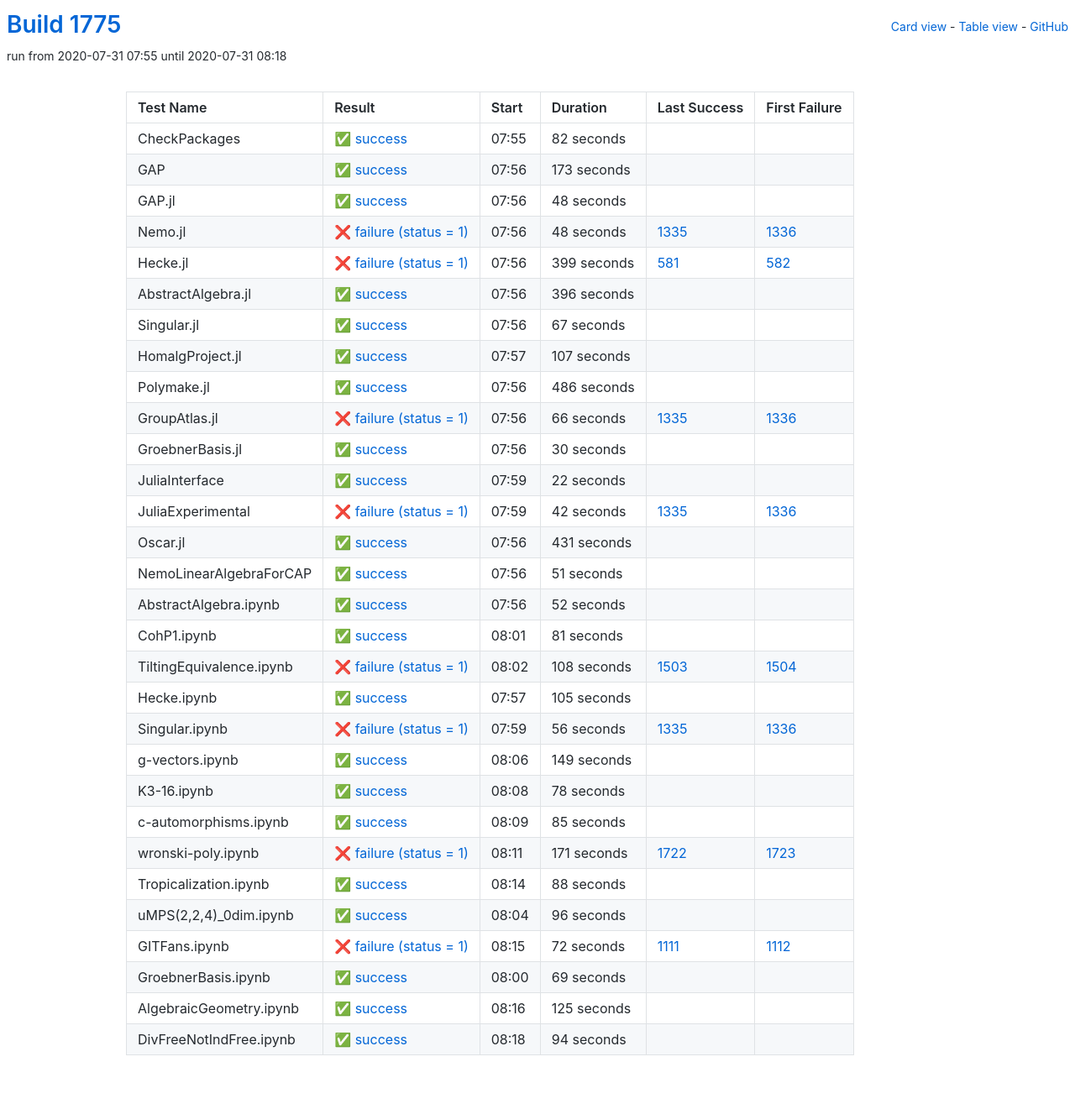
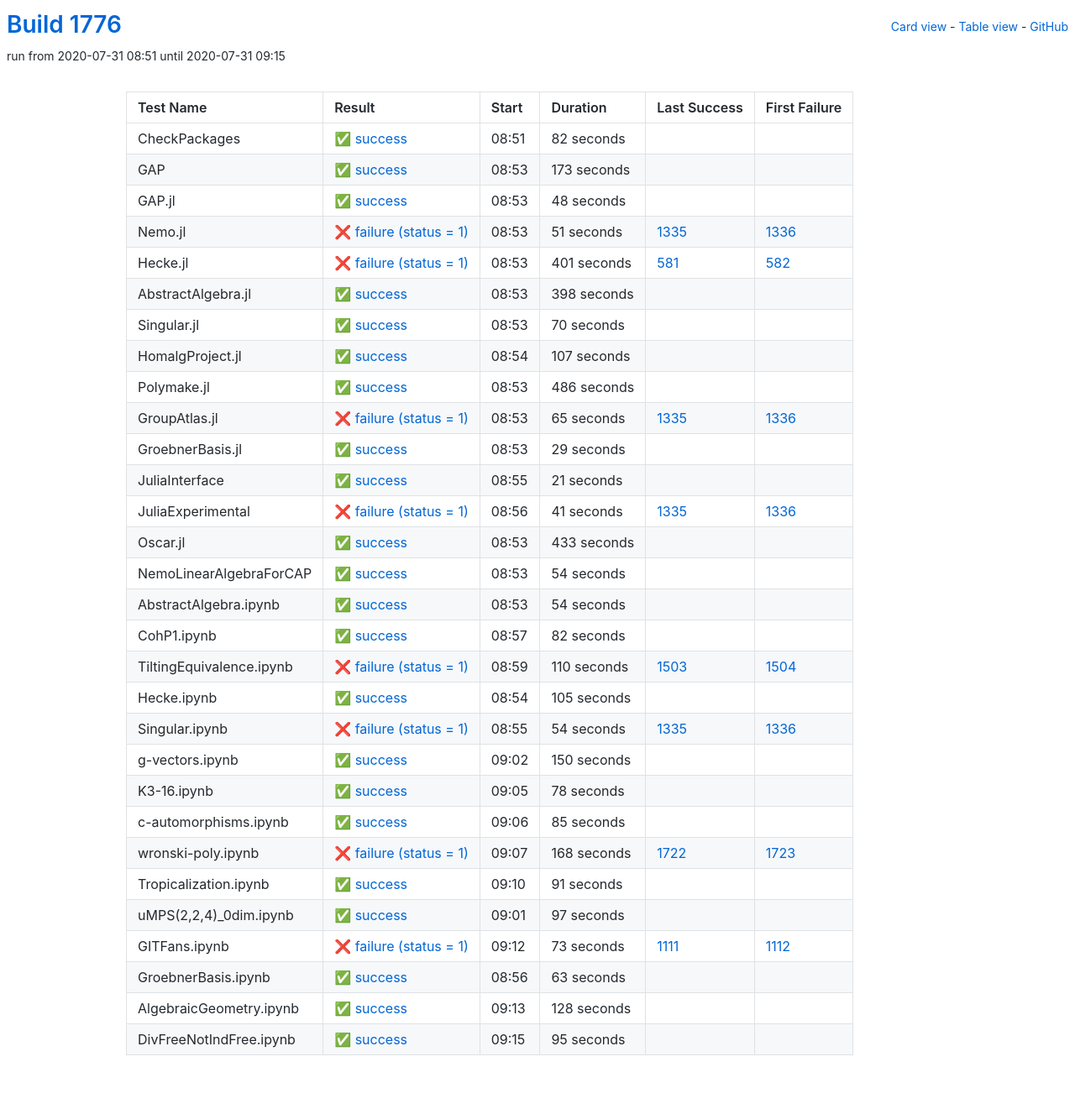
Before and after one commit to oscar-system/oscar-ci-status-1.4, a Jekyll site: the page built from table.html, in a window 1280 px wide. Shown: the whole page at 84% size. Built offline with Jekyll 4.4.1, drawn with Linux system fonts in a browser that asks for light colours.

Commit message:
Build #1776

```diff
--- a/_data/ci.yml
+++ b/_data/ci.yml
@@ -1,6 +1,6 @@
 ---
-build: 1775
-build_url: https://oscarci.mathematik.uni-kl.de/job/oscar-julia-1.4/1775/
+build: 1776
+build_url: https://oscarci.mathematik.uni-kl.de/job/oscar-julia-1.4/1776/
 job: oscar-julia-1.4
 organization: oscar-system
 repo: oscar-ci-status-1.4
@@ -8,8 +8,8 @@ repourl: https://github.com/oscar-system/oscar-ci-status-1.4
 tests:
 - name: CheckPackages
   id: checkpackages
-  log: https://oscarci.mathematik.uni-kl.de/job/oscar-julia-1.4/1775/artifact/logs/build-1775/CheckPackages.log
-  start: 2020-07-31 07:55
+  log: https://oscarci.mathematik.uni-kl.de/job/oscar-julia-1.4/1776/artifact/logs/build-1776/CheckPackages.log
+  start: 2020-07-31 08:51
   success: true
   exitcode: 0
   status: success
@@ -20,8 +20,8 @@ tests:
   first_failure_url:
 - name: GAP
   id: gap
-  log: https://oscarci.mathematik.uni-kl.de/job/oscar-julia-1.4/1775/artifact/logs/build-1775/GAP.log
-  start: 2020-07-31 07:56
+  log: https://oscarci.mathematik.uni-kl.de/job/oscar-julia-1.4/1776/artifact/logs/build-1776/GAP.log
+  start: 2020-07-31 08:53
   success: true
   exitcode: 0
   status: success
@@ -32,8 +32,8 @@ tests:
   first_failure_url:
 - name: GAP.jl
   id: gap-jl
-  log: https://oscarci.mathematik.uni-kl.de/job/oscar-julia-1.4/1775/artifact/logs/build-1775/GAP.jl.log
-  start: 2020-07-31 07:56
+  log: https://oscarci.mathematik.uni-kl.de/job/oscar-julia-1.4/1776/artifact/logs/build-1776/GAP.jl.log
+  start: 2020-07-31 08:53
   success: true
   exitcode: 0
   status: success
@@ -44,56 +44,56 @@ tests:
   first_failure_url:
 - name: Nemo.jl
   id: nemo-jl
-  log: https://oscarci.mathematik.uni-kl.de/job/oscar-julia-1.4/1775/artifact/logs/build-1775/Nemo.jl.log
-  start: 2020-07-31 07:56
+  log: https://oscarci.mathematik.uni-kl.de/job/oscar-julia-1.4/1776/artifact/logs/build-1776/Nemo.jl.log
+  start: 2020-07-31 08:53
   success: false
   exitcode: 1
   status: failure
-  duration: 48
+  duration: 51
   last_success: 1335
   last_success_url: https://oscarci.mathematik.uni-kl.de/job/oscar-julia-1.4/1335/
   first_failure: 1336
   first_failure_url: https://oscarci.mathematik.uni-kl.de/job/oscar-julia-1.4/1336/
 - name: Hecke.jl
   id: hecke-jl
-  log: https://oscarci.mathematik.uni-kl.de/job/oscar-julia-1.4/1775/artifact/logs/build-1775/Hecke.jl.log
-  start: 2020-07-31 07:56
+  log: https://oscarci.mathematik.uni-kl.de/job/oscar-julia-1.4/1776/artifact/logs/build-1776/Hecke.jl.log
+  start: 2020-07-31 08:53
   success: false
   exitcode: 1
   status: failure
-  duration: 399
+  duration: 401
   last_success: 581
   last_success_url: https://oscarci.mathematik.uni-kl.de/job/oscar-julia-1.4/581/
   first_failure: 582
   first_failure_url: https://oscarci.mathematik.uni-kl.de/job/oscar-julia-1.4/582/
 - name: AbstractAlgebra.jl
   id: abstractalgebra-jl
-  log: https://oscarci.mathematik.uni-kl.de/job/oscar-julia-1.4/1775/artifact/logs/build-1775/AbstractAlgebra.jl.log
-  start: 2020-07-31 07:56
+  log: https://oscarci.mathematik.uni-kl.de/job/oscar-julia-1.4/1776/artifact/logs/build-1776/AbstractAlgebra.jl.log
+  start: 2020-07-31 08:53
   success: true
   exitcode: 0
   status: success
-  duration: 396
+  duration: 398
   last_success: false
   last_success_url:
   first_failure: false
   first_failure_url:
 - name: Singular.jl
   id: singular-jl
-  log: https://oscarci.mathematik.uni-kl.de/job/oscar-julia-1.4/1775/artifact/logs/build-1775/Singular.jl.log
-  start: 2020-07-31 07:56
+  log: https://oscarci.mathematik.uni-kl.de/job/oscar-julia-1.4/1776/artifact/logs/build-1776/Singular.jl.log
+  start: 2020-07-31 08:53
   success: true
   exitcode: 0
   status: success
-  duration: 67
+  duration: 70
   last_success: false
   last_success_url:
   first_failure: false
   first_failure_url:
 - name: HomalgProject.jl
   id: homalgproject-jl
-  log: https://oscarci.mathematik.uni-kl.de/job/oscar-julia-1.4/1775/artifact/logs/build-1775/HomalgProject.jl.log
-  start: 2020-07-31 07:57
+  log: https://oscarci.mathematik.uni-kl.de/job/oscar-julia-1.4/1776/artifact/logs/build-1776/HomalgProject.jl.log
+  start: 2020-07-31 08:54
   success: true
   exitcode: 0
   status: success
@@ -104,8 +104,8 @@ tests:
   first_failure_url:
 - name: Polymake.jl
   id: polymake-jl
-  log: https://oscarci.mathematik.uni-kl.de/job/oscar-julia-1.4/1775/artifact/logs/build-1775/Polymake.jl.log
-  start: 2020-07-31 07:56
+  log: https://oscarci.mathematik.uni-kl.de/job/oscar-julia-1.4/1776/artifact/logs/build-1776/Polymake.jl.log
+  start: 2020-07-31 08:53
   success: true
   exitcode: 0
   status: success
@@ -116,116 +116,116 @@ tests:
   first_failure_url:
 - name: GroupAtlas.jl
   id: groupatlas-jl
-  log: https://oscarci.mathematik.uni-kl.de/job/oscar-julia-1.4/1775/artifact/logs/build-1775/GroupAtlas.jl.log
-  start: 2020-07-31 07:56
+  log: https://oscarci.mathematik.uni-kl.de/job/oscar-julia-1.4/1776/artifact/logs/build-1776/GroupAtlas.jl.log
+  start: 2020-07-31 08:53
   success: false
   exitcode: 1
   status: failure
-  duration: 66
+  duration: 65
   last_success: 1335
   last_success_url: https://oscarci.mathematik.uni-kl.de/job/oscar-julia-1.4/1335/
   first_failure: 1336
   first_failure_url: https://oscarci.mathematik.uni-kl.de/job/oscar-julia-1.4/1336/
 - name: GroebnerBasis.jl
   id: groebnerbasis-jl
-  log: https://oscarci.mathematik.uni-kl.de/job/oscar-julia-1.4/1775/artifact/logs/build-1775/GroebnerBasis.jl.log
-  start: 2020-07-31 07:56
+  log: https://oscarci.mathematik.uni-kl.de/job/oscar-julia-1.4/1776/artifact/logs/build-1776/GroebnerBasis.jl.log
+  start: 2020-07-31 08:53
   success: true
   exitcode: 0
   status: success
-  duration: 30
+  duration: 29
   last_success: false
   last_success_url:
   first_failure: false
   first_failure_url:
 - name: JuliaInterface
   id: juliainterface
-  log: https://oscarci.mathematik.uni-kl.de/job/oscar-julia-1.4/1775/artifact/logs/build-1775/JuliaInterface.log
-  start: 2020-07-31 07:59
+  log: https://oscarci.mathematik.uni-kl.de/job/oscar-julia-1.4/1776/artifact/logs/build-1776/JuliaInterface.log
+  start: 2020-07-31 08:55
   success: true
   exitcode: 0
   status: success
-  duration: 22
+  duration: 21
   last_success: false
   last_success_url:
   first_failure: false
   first_failure_url:
 - name: JuliaExperimental
   id: juliaexperimental
-  log: https://oscarci.mathematik.uni-kl.de/job/oscar-julia-1.4/1775/artifact/logs/build-1775/JuliaExperimental.log
-  start: 2020-07-31 07:59
+  log: https://oscarci.mathematik.uni-kl.de/job/oscar-julia-1.4/1776/artifact/logs/build-1776/JuliaExperimental.log
+  start: 2020-07-31 08:56
   success: false
   exitcode: 1
   status: failure
-  duration: 42
+  duration: 41
   last_success: 1335
   last_success_url: https://oscarci.mathematik.uni-kl.de/job/oscar-julia-1.4/1335/
   first_failure: 1336
   first_failure_url: https://oscarci.mathematik.uni-kl.de/job/oscar-julia-1.4/1336/
 - name: Oscar.jl
   id: oscar-jl
-  log: https://oscarci.mathematik.uni-kl.de/job/oscar-julia-1.4/1775/artifact/logs/build-1775/Oscar.jl.log
-  start: 2020-07-31 07:56
+  log: https://oscarci.mathematik.uni-kl.de/job/oscar-julia-1.4/1776/artifact/logs/build-1776/Oscar.jl.log
+  start: 2020-07-31 08:53
   success: true
   exitcode: 0
   status: success
-  duration: 431
+  duration: 433
   last_success: false
   last_success_url:
   first_failure: false
   first_failure_url:
 - name: NemoLinearAlgebraForCAP
   id: nemolinearalgebraforcap
-  log: https://oscarci.mathematik.uni-kl.de/job/oscar-julia-1.4/1775/artifact/logs/build-1775/NemoLinearAlgebraForCAP.log
-  start: 2020-07-31 07:56
+  log: https://oscarci.mathematik.uni-kl.de/job/oscar-julia-1.4/1776/artifact/logs/build-1776/NemoLinearAlgebraForCAP.log
+  start: 2020-07-31 08:53
   success: true
   exitcode: 0
   status: success
-  duration: 51
+  duration: 54
   last_success: false
   last_success_url:
   first_failure: false
   first_failure_url:
 - name: AbstractAlgebra.ipynb
   id: abstractalgebra-ipynb
-  log: https://oscarci.mathematik.uni-kl.de/job/oscar-julia-1.4/1775/artifact/logs/build-1775/AbstractAlgebra.ipynb.log
-  start: 2020-07-31 07:56
+  log: https://oscarci.mathematik.uni-kl.de/job/oscar-julia-1.4/1776/artifact/logs/build-1776/AbstractAlgebra.ipynb.log
+  start: 2020-07-31 08:53
   success: true
   exitcode: 0
   status: success
-  duration: 52
+  duration: 54
   last_success: false
   last_success_url:
   first_failure: false
   first_failure_url:
 - name: CohP1.ipynb
   id: cohp1-ipynb
-  log: https://oscarci.mathematik.uni-kl.de/job/oscar-julia-1.4/1775/artifact/logs/build-1775/CohP1.ipynb.log
-  start: 2020-07-31 08:01
+  log: https://oscarci.mathematik.uni-kl.de/job/oscar-julia-1.4/1776/artifact/logs/build-1776/CohP1.ipynb.log
+  start: 2020-07-31 08:57
   success: true
   exitcode: 0
   status: success
-  duration: 81
+  duration: 82
   last_success: false
   last_success_url:
   first_failure: false
   first_failure_url:
 - name: TiltingEquivalence.ipynb
   id: tiltingequivalence-ipynb
-  log: https://oscarci.mathematik.uni-kl.de/job/oscar-julia-1.4/1775/artifact/logs/build-1775/TiltingEquivalence.ipynb.log
-  start: 2020-07-31 08:02
+  log: https://oscarci.mathematik.uni-kl.de/job/oscar-julia-1.4/1776/artifact/logs/build-1776/TiltingEquivalence.ipynb.log
+  start: 2020-07-31 08:59
   success: false
   exitcode: 1
   status: failure
-  duration: 108
+  duration: 110
   last_success: 1503
   last_success_url: https://oscarci.mathematik.uni-kl.de/job/oscar-julia-1.4/1503/
   first_failure: 1504
   first_failure_url: https://oscarci.mathematik.uni-kl.de/job/oscar-julia-1.4/1504/
 - name: Hecke.ipynb
   id: hecke-ipynb
-  log: https://oscarci.mathematik.uni-kl.de/job/oscar-julia-1.4/1775/artifact/logs/build-1775/Hecke.ipynb.log
-  start: 2020-07-31 07:57
+  log: https://oscarci.mathematik.uni-kl.de/job/oscar-julia-1.4/1776/artifact/logs/build-1776/Hecke.ipynb.log
+  start: 2020-07-31 08:54
   success: true
   exitcode: 0
   status: success
@@ -236,32 +236,32 @@ tests:
   first_failure_url:
 - name: Singular.ipynb
   id: singular-ipynb
-  log: https://oscarci.mathematik.uni-kl.de/job/oscar-julia-1.4/1775/artifact/logs/build-1775/Singular.ipynb.log
-  start: 2020-07-31 07:59
+  log: https://oscarci.mathematik.uni-kl.de/job/oscar-julia-1.4/1776/artifact/logs/build-1776/Singular.ipynb.log
+  start: 2020-07-31 08:55
   success: false
   exitcode: 1
   status: failure
-  duration: 56
+  duration: 54
   last_success: 1335
   last_success_url: https://oscarci.mathematik.uni-kl.de/job/oscar-julia-1.4/1335/
   first_failure: 1336
   first_failure_url: https://oscarci.mathematik.uni-kl.de/job/oscar-julia-1.4/1336/
 - name: g-vectors.ipynb
   id: g-vectors-ipynb
-  log: https://oscarci.mathematik.uni-kl.de/job/oscar-julia-1.4/1775/artifact/logs/build-1775/g-vectors.ipynb.log
-  start: 2020-07-31 08:06
+  log: https://oscarci.mathematik.uni-kl.de/job/oscar-julia-1.4/1776/artifact/logs/build-1776/g-vectors.ipynb.log
+  start: 2020-07-31 09:02
   success: true
   exitcode: 0
   status: success
-  duration: 149
+  duration: 150
   last_success: false
   last_success_url:
   first_failure: false
   first_failure_url:
 - name: K3-16.ipynb
   id: k3-16-ipynb
-  log: https://oscarci.mathematik.uni-kl.de/job/oscar-julia-1.4/1775/artifact/logs/build-1775/K3-16.ipynb.log
-  start: 2020-07-31 08:08
+  log: https://oscarci.mathematik.uni-kl.de/job/oscar-julia-1.4/1776/artifact/logs/build-1776/K3-16.ipynb.log
+  start: 2020-07-31 09:05
   success: true
   exitcode: 0
   status: success
@@ -272,8 +272,8 @@ tests:
   first_failure_url:
 - name: c-automorphisms.ipynb
   id: c-automorphisms-ipynb
-  log: https://oscarci.mathematik.uni-kl.de/job/oscar-julia-1.4/1775/artifact/logs/build-1775/c-automorphisms.ipynb.log
-  start: 2020-07-31 08:09
+  log: https://oscarci.mathematik.uni-kl.de/job/oscar-julia-1.4/1776/artifact/logs/build-1776/c-automorphisms.ipynb.log
+  start: 2020-07-31 09:06
   success: true
   exitcode: 0
   status: success
@@ -284,84 +284,84 @@ tests:
   first_failure_url:
 - name: wronski-poly.ipynb
   id: wronski-poly-ipynb
-  log: https://oscarci.mathematik.uni-kl.de/job/oscar-julia-1.4/1775/artifact/logs/build-1775/wronski-poly.ipynb.log
-  start: 2020-07-31 08:11
+  log: https://oscarci.mathematik.uni-kl.de/job/oscar-julia-1.4/1776/artifact/logs/build-1776/wronski-poly.ipynb.log
+  start: 2020-07-31 09:07
   success: false
   exitcode: 1
   status: failure
-  duration: 171
+  duration: 168
   last_success: 1722
   last_success_url: https://oscarci.mathematik.uni-kl.de/job/oscar-julia-1.4/1722/
   first_failure: 1723
   first_failure_url: https://oscarci.mathematik.uni-kl.de/job/oscar-julia-1.4/1723/
 - name: Tropicalization.ipynb
   id: tropicalization-ipynb
-  log: https://oscarci.mathematik.uni-kl.de/job/oscar-julia-1.4/1775/artifact/logs/build-1775/Tropicalization.ipynb.log
-  start: 2020-07-31 08:14
+  log: https://oscarci.mathematik.uni-kl.de/job/oscar-julia-1.4/1776/artifact/logs/build-1776/Tropicalization.ipynb.log
+  start: 2020-07-31 09:10
   success: true
   exitcode: 0
   status: success
-  duration: 88
+  duration: 91
   last_success: false
   last_success_url:
   first_failure: false
   first_failure_url:
 - name: uMPS(2,2,4)_0dim.ipynb
   id: umps-2-2-4-0dim-ipynb
-  log: https://oscarci.mathematik.uni-kl.de/job/oscar-julia-1.4/1775/artifact/logs/build-1775/uMPS-2-2-4-_0dim.ipynb.log
-  start: 2020-07-31 08:04
+  log: https://oscarci.mathematik.uni-kl.de/job/oscar-julia-1.4/1776/artifact/logs/build-1776/uMPS-2-2-4-_0dim.ipynb.log
+  start: 2020-07-31 09:01
   success: true
   exitcode: 0
   status: success
-  duration: 96
+  duration: 97
   last_success: false
   last_success_url:
   first_failure: false
   first_failure_url:
 - name: GITFans.ipynb
   id: gitfans-ipynb
-  log: https://oscarci.mathematik.uni-kl.de/job/oscar-julia-1.4/1775/artifact/logs/build-1775/GITFans.ipynb.log
-  start: 2020-07-31 08:15
+  log: https://oscarci.mathematik.uni-kl.de/job/oscar-julia-1.4/1776/artifact/logs/build-1776/GITFans.ipynb.log
+  start: 2020-07-31 09:12
   success: false
   exitcode: 1
   status: failure
-  duration: 72
+  duration: 73
   last_success: 1111
   last_success_url: https://oscarci.mathematik.uni-kl.de/job/oscar-julia-1.4/1111/
   first_failure: 1112
   first_failure_url: https://oscarci.mathematik.uni-kl.de/job/oscar-julia-1.4/1112/
 - name: GroebnerBasis.ipynb
   id: groebnerbasis-ipynb
-  log: https://oscarci.mathematik.uni-kl.de/job/oscar-julia-1.4/1775/artifact/logs/build-1775/GroebnerBasis.ipynb.log
-  start: 2020-07-31 08:00
+  log: https://oscarci.mathematik.uni-kl.de/job/oscar-julia-1.4/1776/artifact/logs/build-1776/GroebnerBasis.ipynb.log
+  start: 2020-07-31 08:56
   success: true
   exitcode: 0
   status: success
-  duration: 69
+  duration: 63
   last_success: false
   last_success_url:
   first_failure: false
   first_failure_url:
 - name: AlgebraicGeometry.ipynb
   id: algebraicgeometry-ipynb
-  log: https://oscarci.mathematik.uni-kl.de/job/oscar-julia-1.4/1775/artifact/logs/build-1775/AlgebraicGeometry.ipynb.log
-  start: 2020-07-31 08:16
+  log: https://oscarci.mathematik.uni-kl.de/job/oscar-julia-1.4/1776/artifact/logs/build-1776/AlgebraicGeometry.ipynb.log
+  start: 2020-07-31 09:13
   success: true
   exitcode: 0
   status: success
-  duration: 125
+  duration: 128
   last_success: false
   last_success_url:
   first_failure: false
   first_failure_url:
 - name: DivFreeNotIndFree.ipynb
   id: divfreenotindfree-ipynb
-  log: https://oscarci.mathematik.uni-kl.de/job/oscar-julia-1.4/1775/artifact/logs/build-1775/DivFreeNotIndFree.ipynb.log
-  start: 2020-07-31 08:18
+  log: https://oscarci.mathematik.uni-kl.de/job/oscar-julia-1.4/1776/artifact/logs/build-1776/DivFreeNotIndFree.ipynb.log
+  start: 2020-07-31 09:15
   success: true
   exitcode: 0
   status: success
-  duration: 94
+  duration: 95
   last_success: false
   last_success_url:
   first_failure: false
```
Also changed, not shown: README.md.
